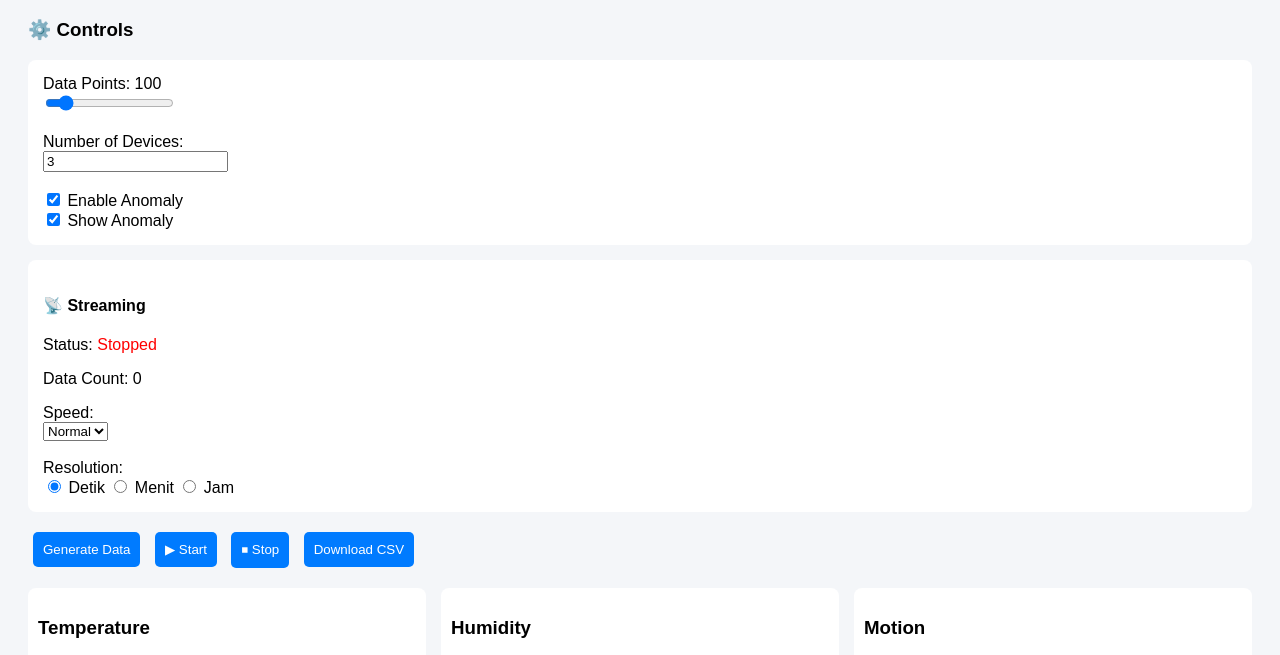
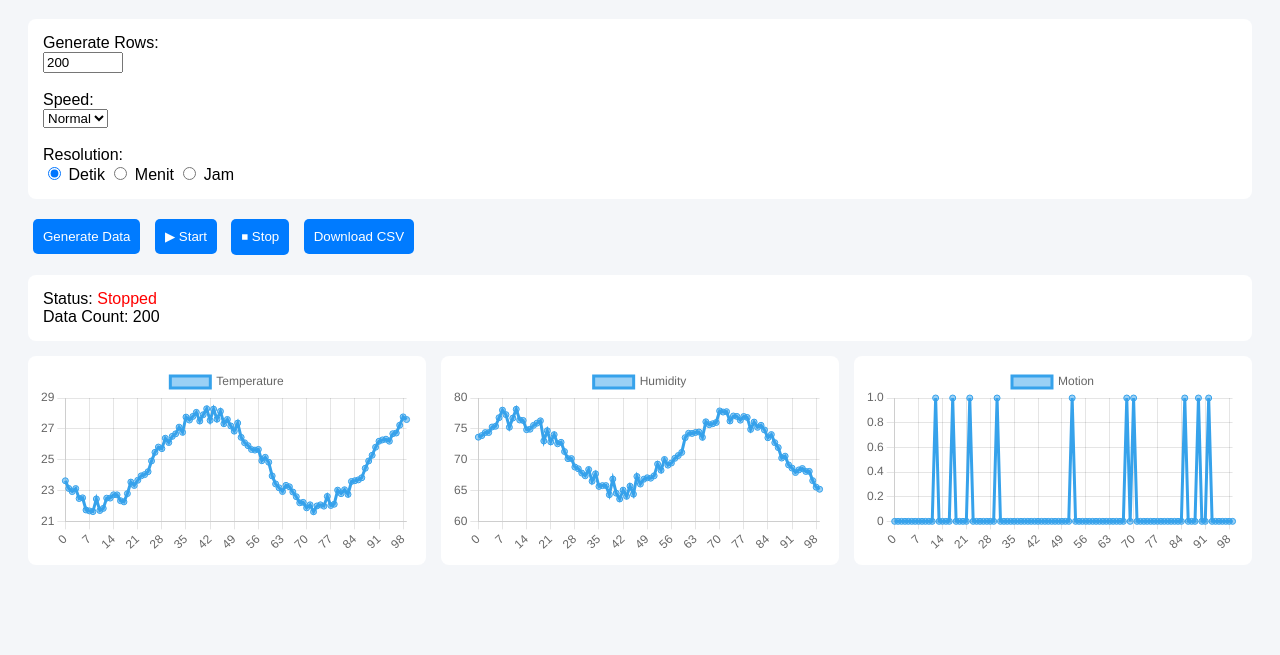
Before and after one commit to Maulina2705/iot-dataset-generator, a plain HTML site: page docs/index.html in a window 1280 px wide. Both pictures are taken after a click on the button "Generate Data". Shown: the part 90-745 px from the top of the page. Drawn offline with nearby package versions, Linux system fonts and the light colour scheme.

Commit message:
update 8.10 streaming data markov algo - generate custom

```diff
--- a/docs/index.html
+++ b/docs/index.html
@@ -11,27 +11,11 @@
 
   <h1>🚀 IoT Dataset Generator Dashboard</h1>
 
-  <h3>⚙️ Controls</h3>
-
   <div class="panel">
-    <label>Data Points: <span id="dataCountLabel">100</span></label><br>
-    <input type="range" id="dataCount" min="50" max="500" value="100">
+    <label>Generate Rows:</label><br>
+    <input type="number" id="generateCount" value="200" min="10" max="10000">
 
     <br><br>
-
-    <label>Number of Devices:</label><br>
-    <input type="number" id="deviceCount" value="3">
-
-    <br><br>
-
-    <label><input type="checkbox" id="anomalyToggle" checked> Enable Anomaly</label><br>
-    <label><input type="checkbox" id="showAnomaly" checked> Show Anomaly</label>
-  </div>
-
-  <div class="panel">
-    <h4>📡 Streaming</h4>
-    <p>Status: <span id="status" style="color:red;">Stopped</span></p>
-    <p>Data Count: <span id="liveCount">0</span></p>
 
     <label>Speed:</label><br>
     <select id="intervalSelect">
@@ -55,22 +39,16 @@
     <button onclick="downloadCSV()">Download CSV</button>
   </div>
 
-  <div class="grid">
-    <div class="card">
-      <h3>Temperature</h3>
-      <canvas id="tempChart"></canvas>
-    </div>
-    <div class="card">
-      <h3>Humidity</h3>
-      <canvas id="humChart"></canvas>
-    </div>
-    <div class="card">
-      <h3>Motion</h3>
-      <canvas id="motionChart"></canvas>
-    </div>
+  <div class="panel">
+    Status: <span id="status" style="color:red;">Stopped</span><br>
+    Data Count: <span id="liveCount">0</span>
   </div>
 
-  <pre id="output"></pre>
+  <div class="grid">
+    <div class="card"><canvas id="tempChart"></canvas></div>
+    <div class="card"><canvas id="humChart"></canvas></div>
+    <div class="card"><canvas id="motionChart"></canvas></div>
+  </div>
 
 </body>
 </html>
--- a/docs/script.js
+++ b/docs/script.js
@@ -9,13 +9,12 @@ let currentIndex = 0;
 
 function getConfig() {
   return {
-    intervalMs: parseInt(document.getElementById("intervalSelect").value),
-    showAnomaly: document.getElementById("showAnomaly").checked
+    intervalMs: parseInt(document.getElementById("intervalSelect").value)
   };
 }
 
 // =======================
-// GENERATOR (per detik)
+// GENERATOR
 // =======================
 
 function generatePoint(i) {
@@ -66,6 +65,57 @@ function aggregateData(data, type) {
 }
 
 // =======================
+// CHART
+// =======================
+
+function buildChart(id, label, values) {
+  const ctx = document.getElementById(id).getContext("2d");
+
+  if (charts[id]) charts[id].destroy();
+
+  charts[id] = new Chart(ctx, {
+    type: "line",
+    data: {
+      labels: values.map((_, i) => i),
+      datasets: [{
+        label: label,
+        data: values
+      }]
+    }
+  });
+}
+
+function drawCharts(data) {
+  let limited = data.slice(-100); // 🔥 hanya 100 terakhir
+
+  buildChart("tempChart", "Temperature", limited.map(d => d.temperature));
+  buildChart("humChart", "Humidity", limited.map(d => d.humidity));
+  buildChart("motionChart", "Motion", limited.map(d => d.motion));
+}
+
+// =======================
+// GENERATE STATIC
+// =======================
+
+function generateData() {
+  generatedData = [];
+  currentIndex = 0;
+
+  let count = parseInt(document.getElementById("generateCount").value) || 100;
+
+  for (let i = 0; i < count; i++) {
+    generatedData.push(generatePoint(i));
+  }
+
+  let resolution = document.querySelector('input[name="resolution"]:checked').value;
+  let data = aggregateData(generatedData, resolution);
+
+  drawCharts(data);
+
+  document.getElementById("liveCount").textContent = generatedData.length;
+}
+
+// =======================
 // STREAMING
 // =======================
 
@@ -73,7 +123,6 @@ function startStreaming() {
   if (streamInterval) return;
 
   updateStatus("Streaming...");
-
   let config = getConfig();
 
   streamInterval = setInterval(() => {
@@ -84,7 +133,7 @@ function startStreaming() {
     let resolution = document.querySelector('input[name="resolution"]:checked').value;
     let data = aggregateData(generatedData, resolution);
 
-    drawCharts(data, config.showAnomaly);
+    drawCharts(data);
 
     document.getElementById("liveCount").textContent = generatedData.length;
 
@@ -110,47 +159,6 @@ function updateStatus(text) {
 }
 
 // =======================
-// CHART
-// =======================
-
-function buildChart(id, label, values) {
-  const ctx = document.getElementById(id).getContext("2d");
-
-  if (charts[id]) charts[id].destroy();
-
-  charts[id] = new Chart(ctx, {
-    type: "line",
-    data: {
-      labels: values.map((_, i) => i),
-      datasets: [{
-        label: label,
-        data: values
-      }]
-    }
-  });
-}
-
-function drawCharts(data) {
-  buildChart("tempChart", "Temperature", data.map(d => d.temperature));
-  buildChart("humChart", "Humidity", data.map(d => d.humidity));
-  buildChart("motionChart", "Motion", data.map(d => d.motion));
-}
-
-// =======================
-// GENERATE STATIC
-// =======================
-
-function generateData() {
-  generatedData = [];
-
-  for (let i = 0; i < 200; i++) {
-    generatedData.push(generatePoint(i));
-  }
-
-  drawCharts(generatedData);
-}
-
-// =======================
 // DOWNLOAD
 // =======================
 
@@ -170,13 +178,3 @@ function downloadCSV() {
   link.download = `data_${resolution}.csv`;
   link.click();
 }
-
-// =======================
-// INIT
-// =======================
-
-document.addEventListener("DOMContentLoaded", () => {
-  document.getElementById("dataCount").addEventListener("input", function() {
-    document.getElementById("dataCountLabel").textContent = this.value;
-  });
-});
```
